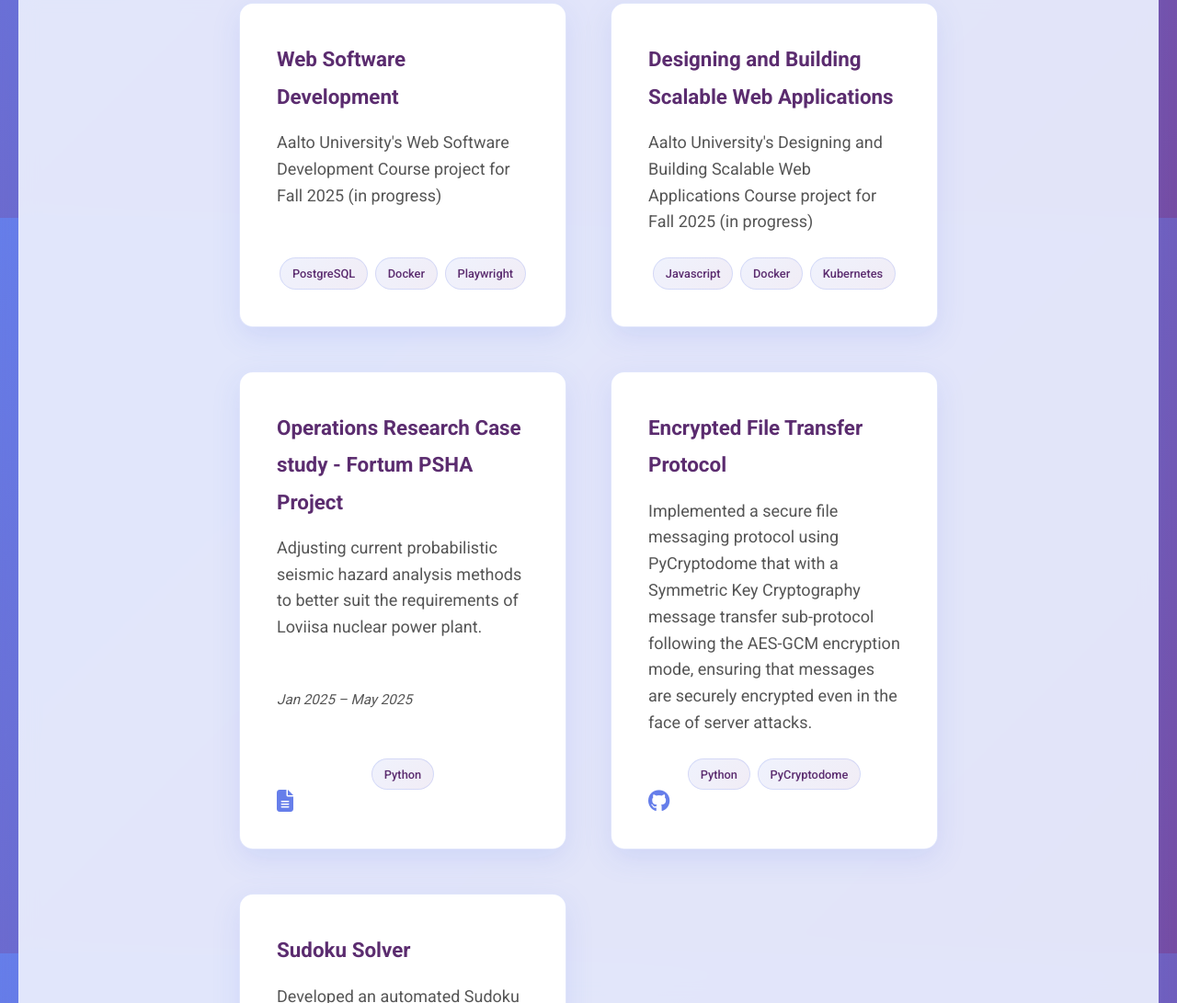
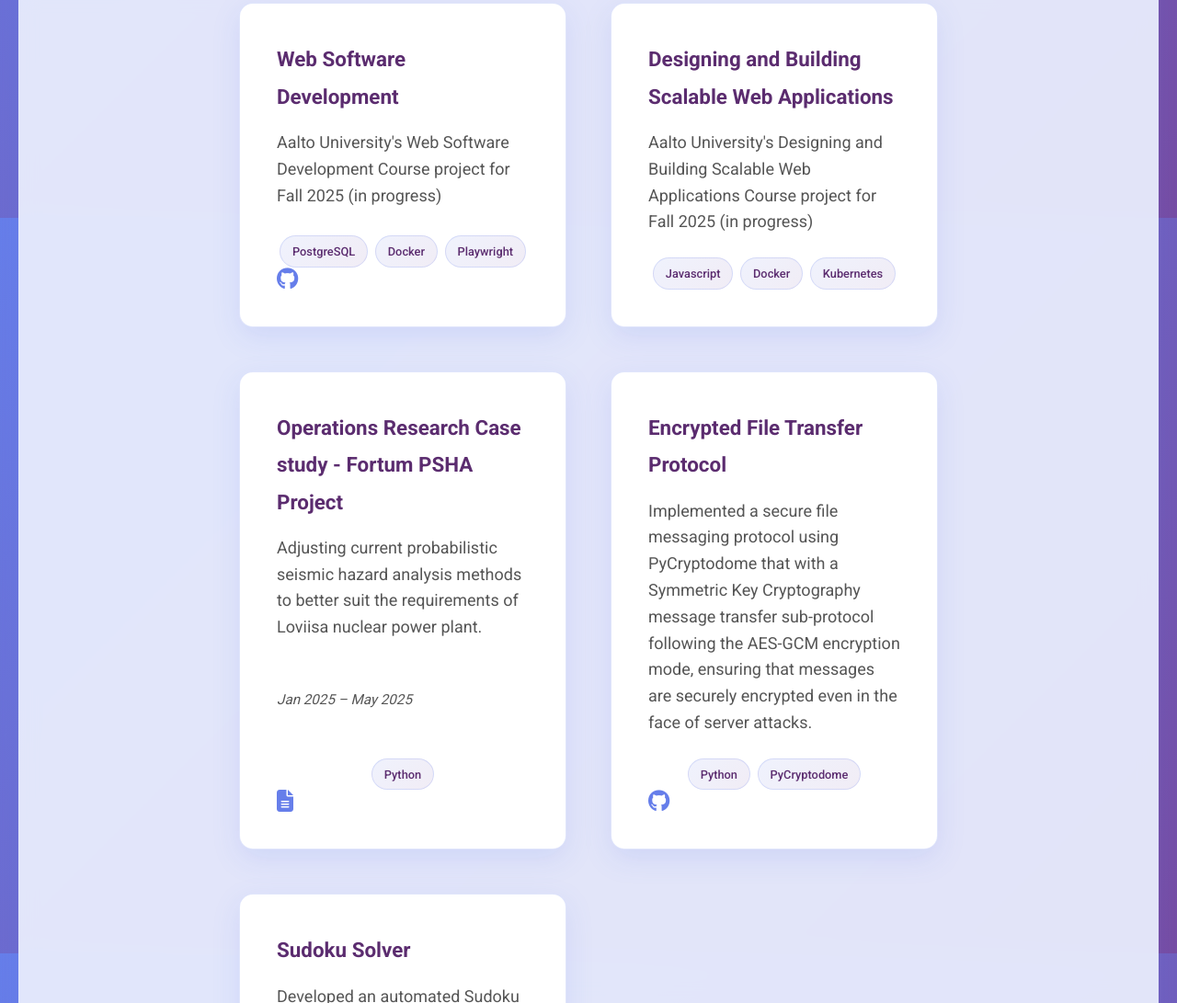
Before and after one commit to daoa0601/daoa0601.github.io, a plain HTML site: page index.html in a window 1280 px wide. Shown: the part 5363-6454 px from the top of the page at 92% size. Drawn offline with Linux system fonts and the light colour scheme.

Commit message:
added links to wsd

```diff
--- a/index.html
+++ b/index.html
@@ -225,6 +225,9 @@
                                 <span class="tech-badge">Playwright</span>
                             </div>
                             <p>Aalto University's Web Software Development Course project for Fall 2025 (in progress)</p>
+                            <div class="project-links">
+                                <a href="https://github.com/daoa0601/wsd-f2025" target="_blank" rel="noopener noreferrer" class="icon-btn"><i class="fab fa-github"></i></a>
+                            </div>
                         </div>
                     </div>
                     <div class="project-card">
```
